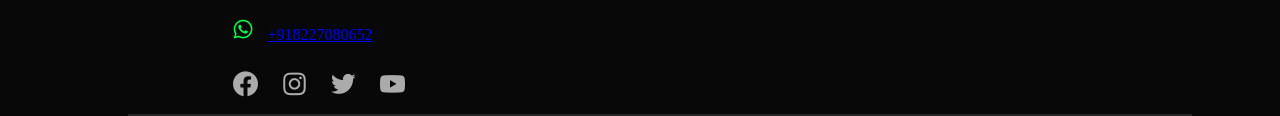
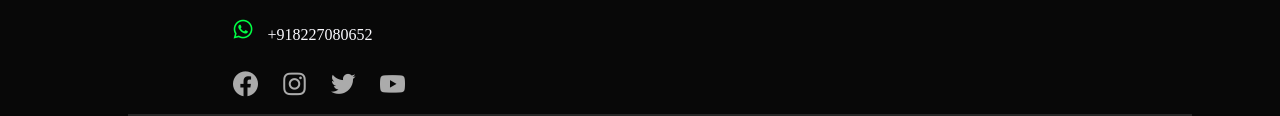
Before and after one commit to Shivam2383/deepakvats1223, a plain HTML site: page index.html in a window 1280 px wide. Shown: the part 1693-1809 px from the top of the page. Drawn offline with nearby package versions, Linux system fonts and the light colour scheme.

Commit message:
Update index.html

```diff
--- a/index.html
+++ b/index.html
@@ -120,7 +120,7 @@
                                 </a>
                             </p>
                             <p>
-                                <a href="https://wa.me/qr/OCVFEBA6QYZTN1"> <i class='bx bxl-whatsapp'></i>+918227080652 </a>
+                                 <i class='bx bxl-whatsapp'></i>+918227080652 </a>
                             </p>
                             <div class="social-icons">
 
```
